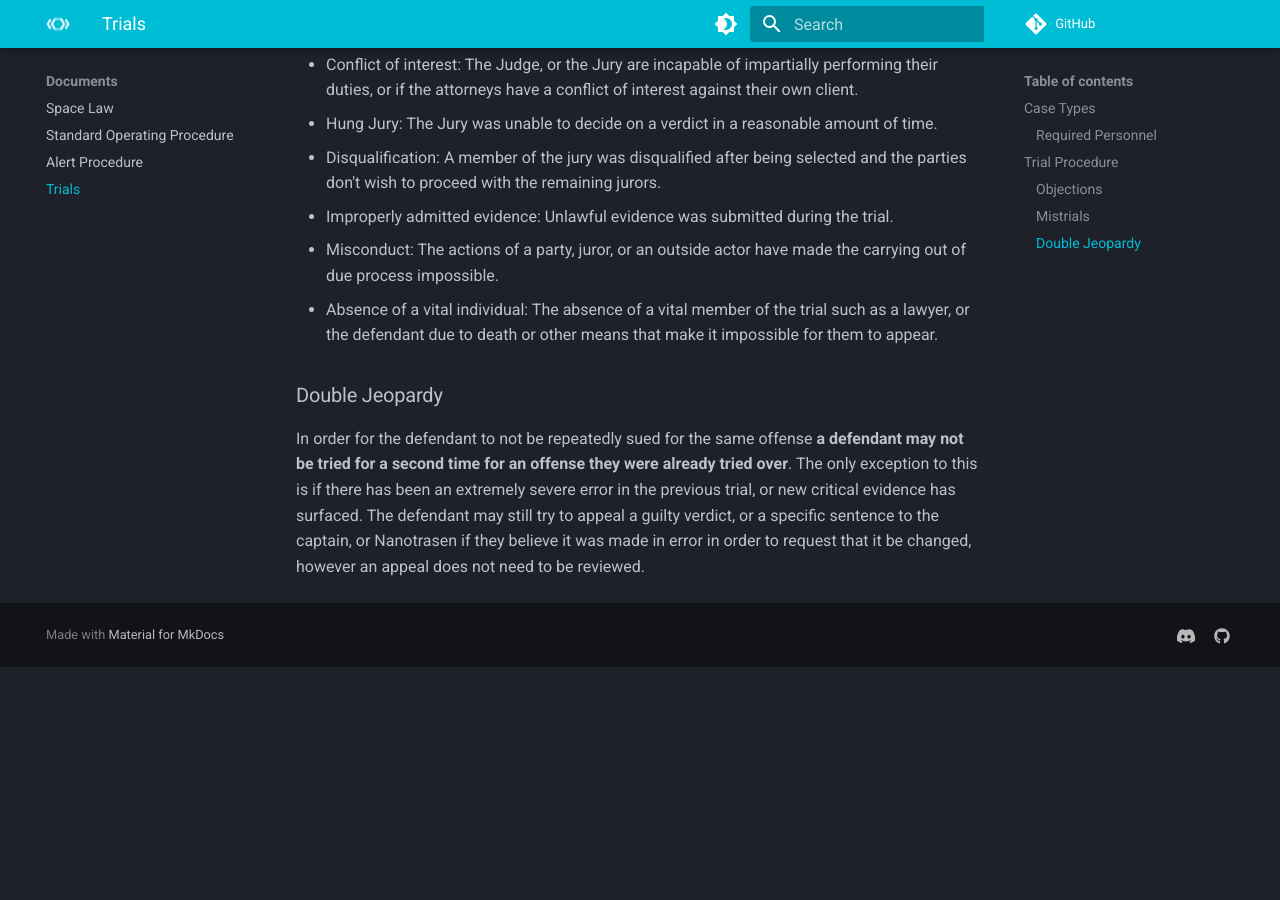
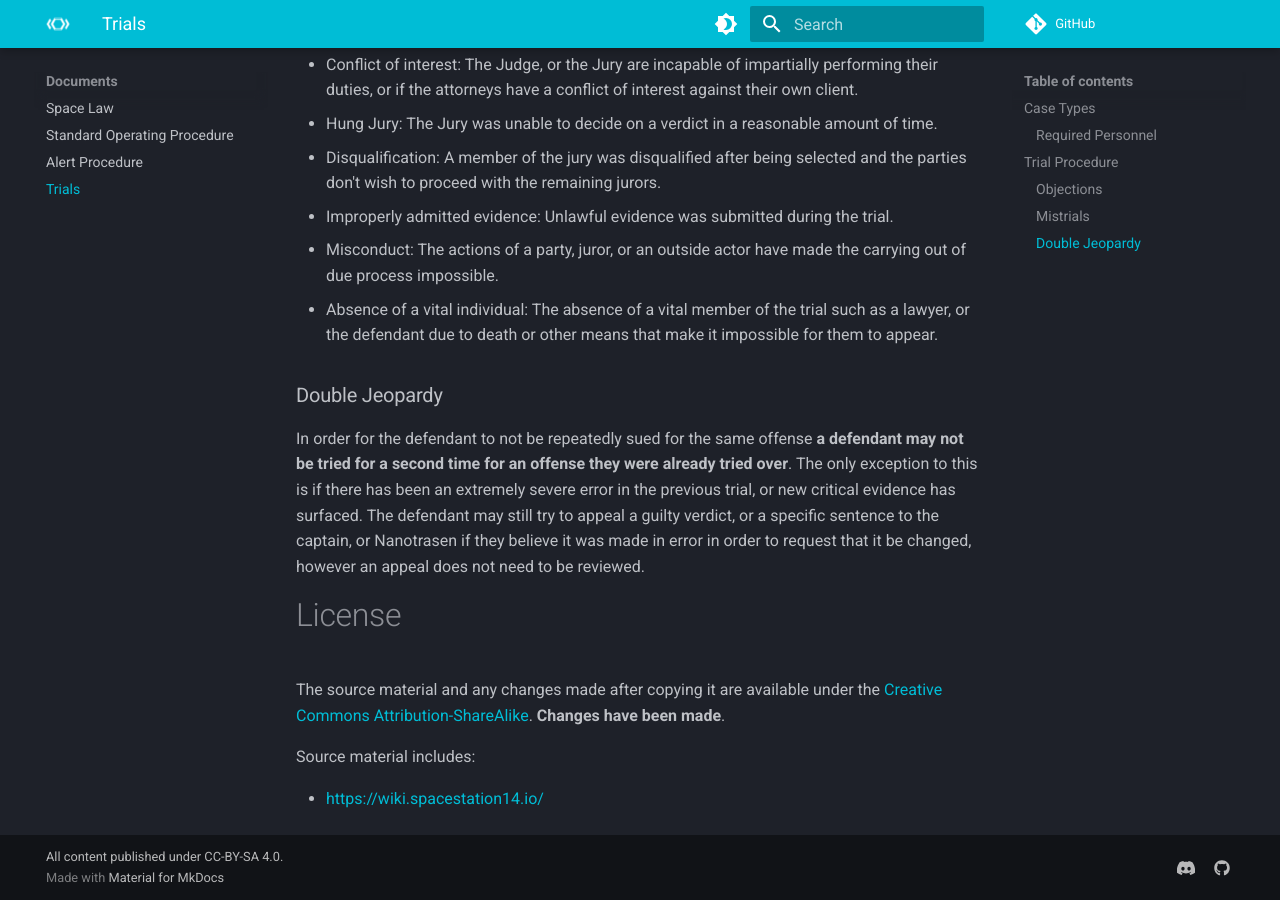
Before and after one commit to echo-station/player-wiki, an MkDocs documentation site: the page built from docs/documents/trials.md, in a window 1280 px wide and 900 px high, scrolled down 3838 px. Built offline with MkDocs 1.6.1 and Material for MkDocs 9.7.7, drawn with Linux system fonts in a browser that asks for light colours; comment, search, counter and statistics services are not loaded; before the commit the page ends 4505 px from its top, so only the background shows below that.

Commit message:
Fix licensing vagueness/incorrectness

```diff
--- a/docs/documents/trials.md
+++ b/docs/documents/trials.md
@@ -83,3 +83,11 @@
 ### Double Jeopardy
 
 In order for the defendant to not be repeatedly sued for the same offense **a defendant may not be tried for a second time for an offense they were already tried over**. The only exception to this is if there has been an extremely severe error in the previous trial, or new critical evidence has surfaced. The defendant may still try to appeal a guilty verdict, or a specific sentence to the captain, or Nanotrasen if they believe it was made in error in order to request that it be changed, however an appeal does not need to be reviewed.
+
+# License
+
+The source material and any changes made after copying it are available under the [Creative Commons Attribution-ShareAlike](https://creativecommons.org/licenses/by-sa/4.0/). **Changes have been made**.
+
+Source material includes:
+
+- [https://wiki.spacestation14.io/](https://wiki.spacestation14.io/)
--- a/mkdocs.yml
+++ b/mkdocs.yml
@@ -90,6 +90,7 @@
   name: material
   favicon: static/favicon.ico
   logo: static/LogoOnlyTransparentWhite.png
+  custom_dir: overrides
 
   features:
     - navigation.instant # Use XHR to load pages without full reload
--- /dev/null
+++ b/overrides/partials/copyright.html
@@ -0,0 +1,38 @@
+<!--
+  Copyright (c) 2016-2024 Martin Donath <martin.donath@squidfunk.com>
+
+  Permission is hereby granted, free of charge, to any person obtaining a copy
+  of this software and associated documentation files (the "Software"), to
+  deal in the Software without restriction, including without limitation the
+  rights to use, copy, modify, merge, publish, distribute, sublicense, and/or
+  sell copies of the Software, and to permit persons to whom the Software is
+  furnished to do so, subject to the following conditions:
+
+  The above copyright notice and this permission notice shall be included in
+  all copies or substantial portions of the Software.
+
+  THE SOFTWARE IS PROVIDED "AS IS", WITHOUT WARRANTY OF ANY KIND, EXPRESS OR
+  IMPLIED, INCLUDING BUT NOT LIMITED TO THE WARRANTIES OF MERCHANTABILITY,
+  FITNESS FOR A PARTICULAR PURPOSE AND NON-INFRINGEMENT. IN NO EVENT SHALL THE
+  AUTHORS OR COPYRIGHT HOLDERS BE LIABLE FOR ANY CLAIM, DAMAGES OR OTHER
+  LIABILITY, WHETHER IN AN ACTION OF CONTRACT, TORT OR OTHERWISE, ARISING
+  FROM, OUT OF OR IN CONNECTION WITH THE SOFTWARE OR THE USE OR OTHER DEALINGS
+  IN THE SOFTWARE.
+-->
+
+<!-- Copyright and theme information -->
+<div class="md-copyright">
+    <div class="md-copyright__highlight">
+        All content published under
+        <a href="https://creativecommons.org/licenses/by-sa/4.0/" target="_blank" rel="noopener">CC-BY-SA 4.0</a>.
+    </div>
+{% if not config.extra.generator == false %}
+    Made with
+    <a
+    href="https://squidfunk.github.io/mkdocs-material/"
+    target="_blank" rel="noopener"
+    >
+    Material for MkDocs
+    </a>
+{% endif %}
+</div>
```
Also changed, not shown: docs/documents/alert-procedure.md (+1 -1 lines), docs/documents/space-law.md (+1 -1 lines), 1 other file.
